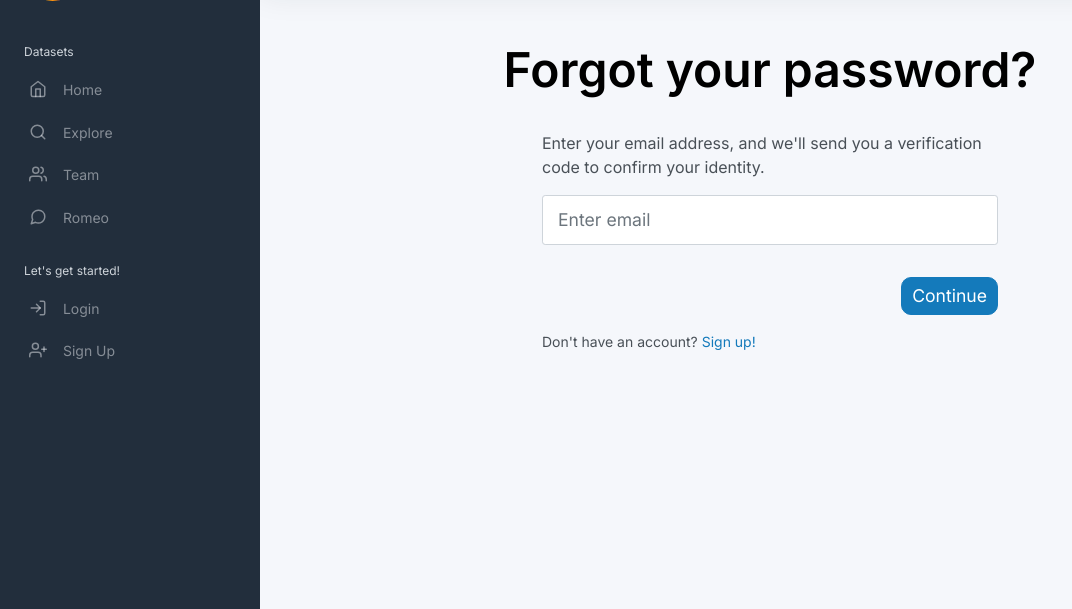
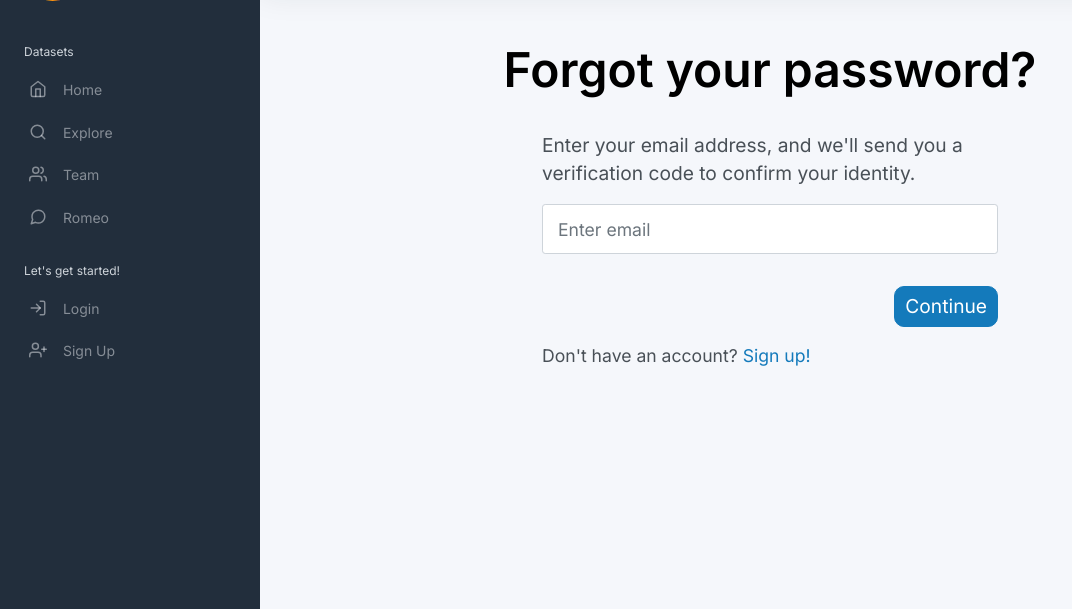
Before and after one commit to davidgonmar/uvlhub-egc, a Flask app: page /forgotpassword/ in a window 1280 px wide. Shown: the part 73-682 px from the top of the page, without its empty margins (0-1072 px from the left). Run offline with Flask 3, Linux system fonts and the light colour scheme; parts of the project's set-up code (start-up, migrations or seed data) failed here and were passed over; some libraries are stand-ins or nearby versions.

Commit message:
style(insert-email-for-reset-password): adjust font size in forgotpassword_form and update resetpassword.css #9

```diff
--- a/app/modules/auth/templates/auth/forgotpassword_form.html
+++ b/app/modules/auth/templates/auth/forgotpassword_form.html
@@ -12,7 +12,7 @@
     <div class="col-12 col-md-6 col-lg-6">
 
         <div class="mt-3 mb-3">
-            <div class="col-12" style="font-size: 1rem;">
+            <div class="col-12" style="font-size: 1.2rem;">
                 Enter your email address, and we'll send you a verification code to confirm your identity.
             </div>
         </div>
@@ -27,7 +27,7 @@
                             <div class="mb-3" >
                                 {{ form.email(class="form-control input-font-large", placeholder="Enter email") }}
                                 {% for error in form.email.errors %}
-                                <span style="color: red;">{{ error }}</span>
+                                <span style="color: red; font-size: 1.3rem;">{{ error }}</span>
                                 {% endfor %}
                             </div>
                         </div>
@@ -43,15 +43,15 @@
                     </div>
                     <div class="mt-3"></div>
                     <div class="row mt-3">
-                        <div class="col-12">
+                        <div class="col-12" style="font-size: 1.1rem;">
                             Don't have an account? <a href="{{ url_for('auth.show_signup_form') }}">Sign up!</a>
                         </div>
                     </div>
 
                     <div class="row mt-3">
                         {% if error %}
-                        <div class="col-12">
-                            <span style="color: red;">{{ error }}</span>
+                        <div class="col-12" >
+                            <span style="color: red; ">{{ error }}</span>
                         </div>
                         {% endif %}
                     </div>
--- a/app/static/css/resetpassword.css
+++ b/app/static/css/resetpassword.css
@@ -1,5 +1,5 @@
 .bigger-button {
-    font-size: 1.1rem;
+    font-size: 1.2rem;
     padding: 5px 10px;
     border-radius: 10px;
 }
```
